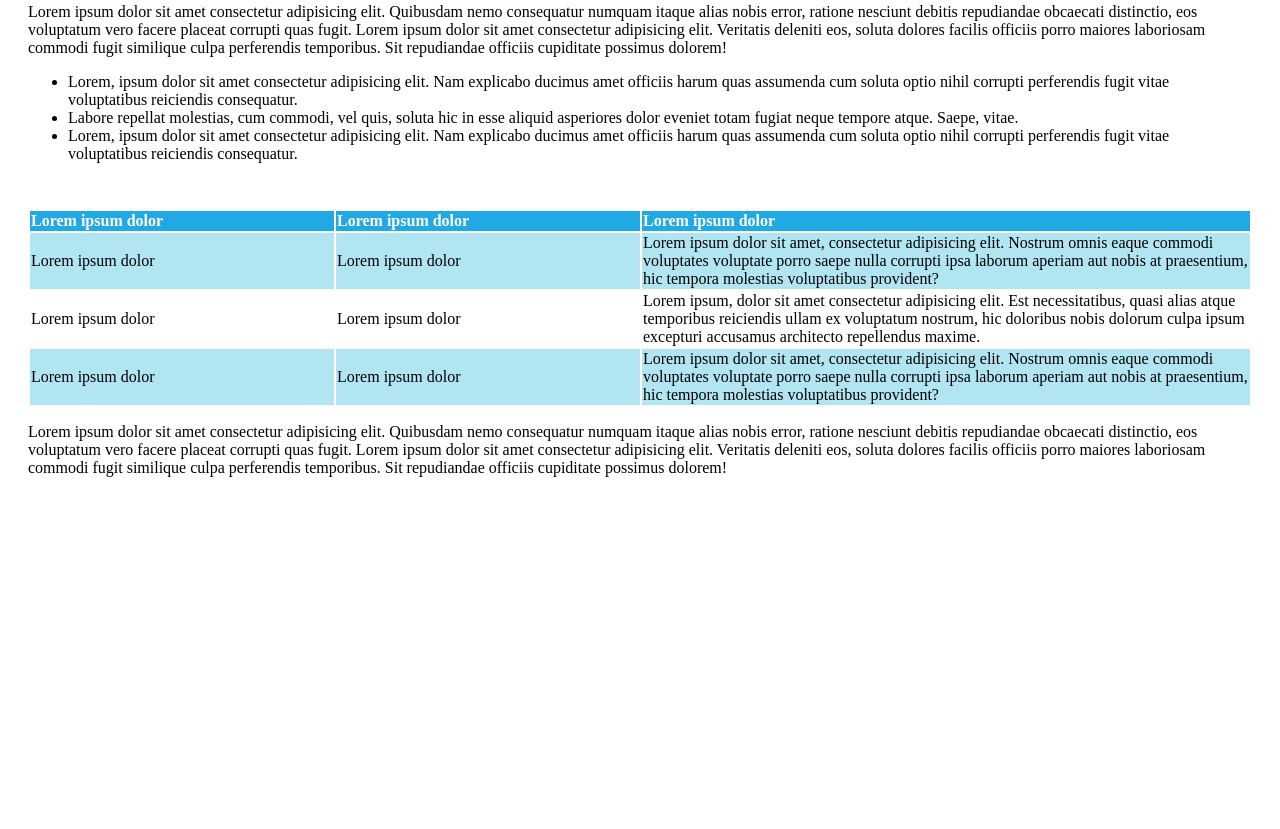
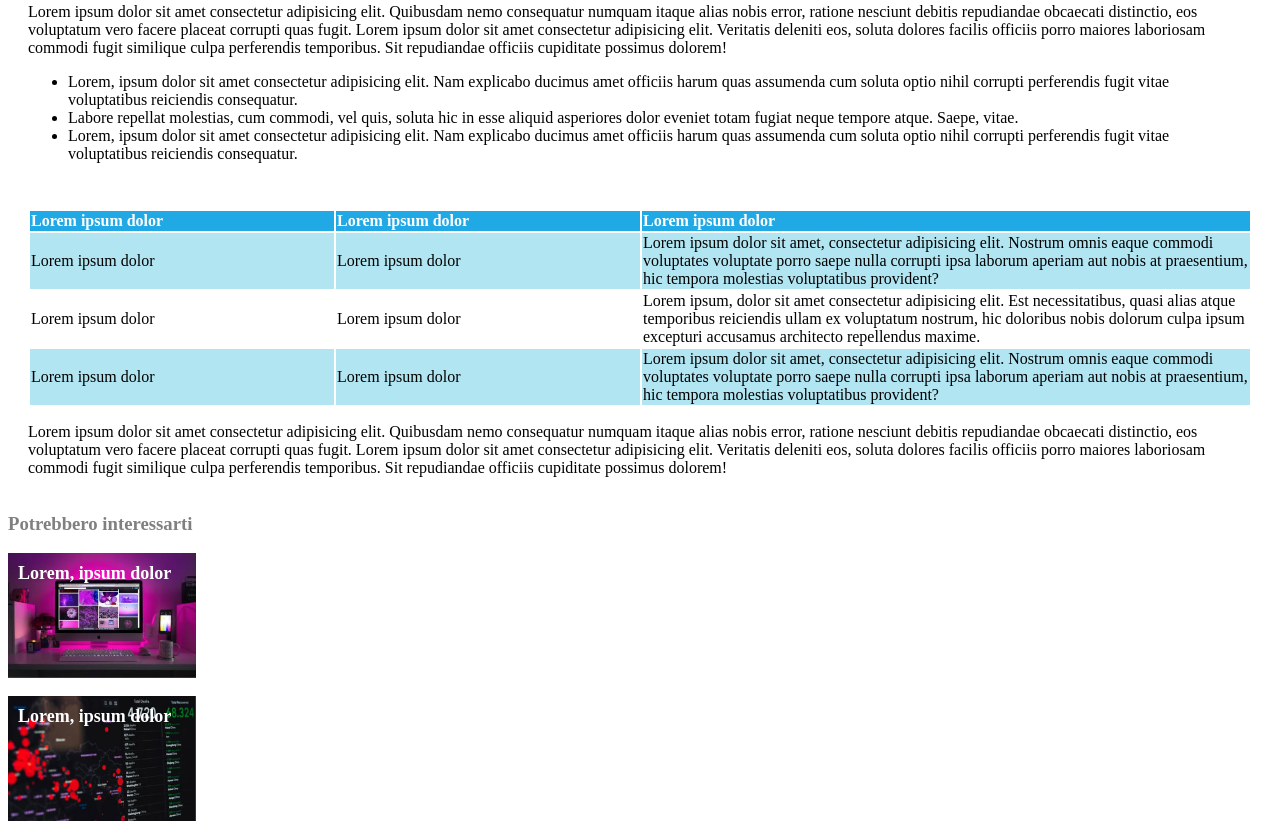
Before and after one commit to giancarlogiorgiocroce/html-css-booleaner, a plain HTML site: page index.html in a window 1280 px wide. Shown: the part 845-1674 px from the top of the page. Before the commit the page ends 1358 px from the top, so only its background shows below. Drawn offline with Linux system fonts and the light colour scheme.

Commit message:
Aggiunto footer e relativo stile

```diff
--- a/index.html
+++ b/index.html
@@ -64,5 +64,14 @@
             <p>Lorem ipsum dolor sit amet consectetur adipisicing elit. Quibusdam nemo consequatur numquam itaque alias nobis error, ratione nesciunt debitis repudiandae obcaecati distinctio, eos voluptatum vero facere placeat corrupti quas fugit. Lorem ipsum dolor sit amet consectetur adipisicing elit. Veritatis deleniti eos, soluta dolores facilis officiis porro maiores laboriosam commodi fugit similique culpa perferendis temporibus. Sit repudiandae officiis cupiditate possimus dolorem!</p>
         </section>
     </main>
+    <footer>
+        <h3>Potrebbero interessarti</h3>
+        <div class="prima immagine">
+            <p>Lorem, ipsum dolor</p>
+        </div>
+        <div class="seconda immagine">
+            <p>Lorem, ipsum dolor</p>
+        </div>
+    </footer>
 </body>
 </html>
--- a/style.css
+++ b/style.css
@@ -62,3 +62,35 @@ section span {
 .tabella table tbody .spiegazione {
     width: 50%;
 }
+
+/*Stile Footer*/
+footer h3 {
+    color: grey;
+    margin: 0;
+}
+
+footer>div {
+    margin-top: 15px;
+}
+
+footer p {
+    font-size: large;
+    font-weight: bold;
+    color: white;
+    padding: 10px;
+}
+
+footer .immagine {
+    background-size: contain;
+    background-repeat: no-repeat;
+    height: 125px;
+}
+
+footer .prima.immagine {
+    background-image: url(img/monitor.jpg);
+
+}
+
+footer .seconda.immagine {
+    background-image: url(img/graph.jpg);
+}
```
